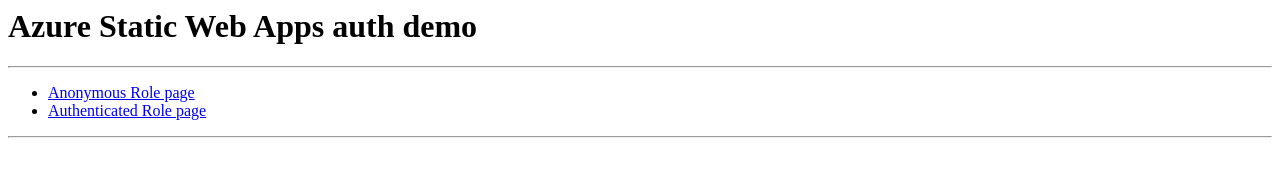
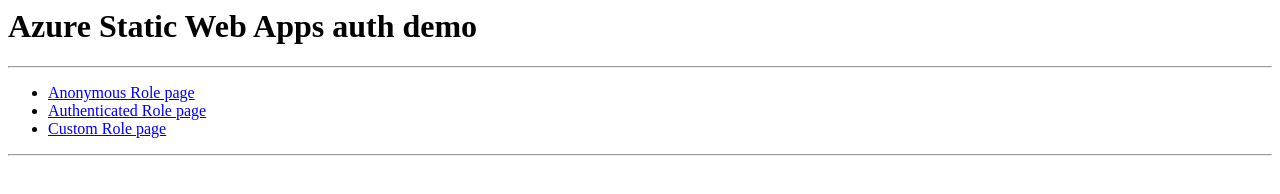
Before and after one commit to Bosyunhuang-joey/static-web-app-auth-demo, a plain HTML site: page index.html in a window 1280 px wide. Drawn offline with Linux system fonts and the light colour scheme.

Commit message:
Update index.html

```diff
--- a/index.html
+++ b/index.html
@@ -19,6 +19,7 @@
         <ul>
             <li><a href="/anonymous/">Anonymous Role page</a></li>
             <li><a href="/authenticated/">Authenticated Role page</a></li>
+            <li><a href="/custom/">Custom Role page</a></li>
         </ul>
     </div>
     <hr>
```
